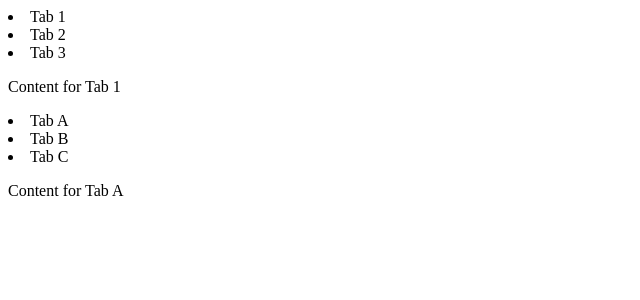
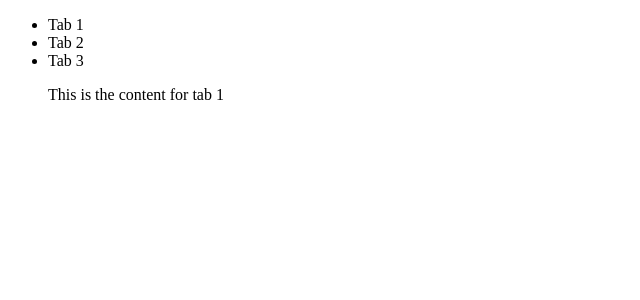
Before and after one commit to acciojob/react-composition-1-tanzil7786, a React app: page / in a window 1280 px wide. Shown: the top 300 px of the page, without its empty margins (0-640 px from the left). Built offline with nearby package versions, Linux system fonts and the light colour scheme.

Commit message:
submitting code-Tue Jul 25 2023 19:15:48 GMT+0530 (India Standard Time)

```diff
--- a/src/components/App.js
+++ b/src/components/App.js
@@ -1,42 +1,21 @@
 
-import React from "react";
+import React, {useState} from "react";
 import './../styles/App.css';
-import Tabs from "./Tab";
+
 const App = () => {
-
-  const tabs1=[
-    {
-      title:'Tab 1',
-      content:'Content for Tab 1'
-    },
-    {
-      title:'Tab 2',
-      content:'Content for Tab 2'
-    },
-    {
-      title:'Tab 3',
-      content:'Content for Tab 3'
-    }
-  ]
-  const tabs2=[
-    {
-      title:'Tab A',
-      content:'Content for Tab A'
-    },
-    {
-      title:'Tab B',
-      content:'Content for Tab B'
-    },
-    {
-      title:'Tab C',
-      content:'Content for Tab C'
-    }
-  ]
+  const [count , setCount]  = useState("tab 1");
+  function change(event){
+    setCount(event.target.textContent);
+  }
   return (
     <div>
         {/* Do not remove the main div */}
-        <Tabs info={tabs1} id='tabs1'/>
-        <Tabs info={tabs2} id='tabs2'/>
+        <ul>
+          <li onClick={change}>Tab 1</li>
+          <li onClick={change}>Tab 2</li>
+          <li onClick={change}>Tab 3</li>
+          <p>This is the content for {count}</p>
+        </ul>
     </div>
 
   )
```
